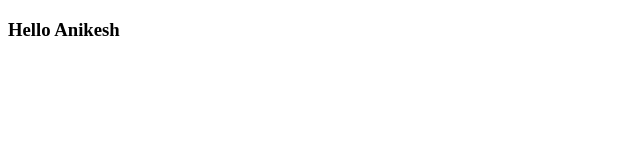
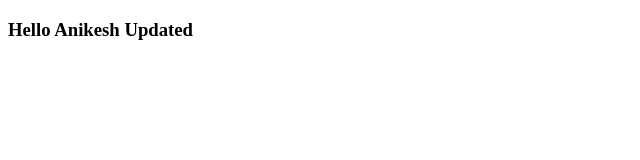
Before and after one commit to anikesh56433/Git-GitHub, a plain HTML site: page index.html in a window 1280 px wide. Shown: the full height of the page, 0-640 px from the left. Drawn offline with Linux system fonts and the light colour scheme.

Commit message:
Files Added updated

```diff
--- a/index.html
+++ b/index.html
@@ -6,6 +6,6 @@
     <title>Document</title>
 </head>
 <body>
-    <h3>Hello Anikesh</h3>
+    <h3>Hello Anikesh Updated</h3>
 </body>
 </html>
```
